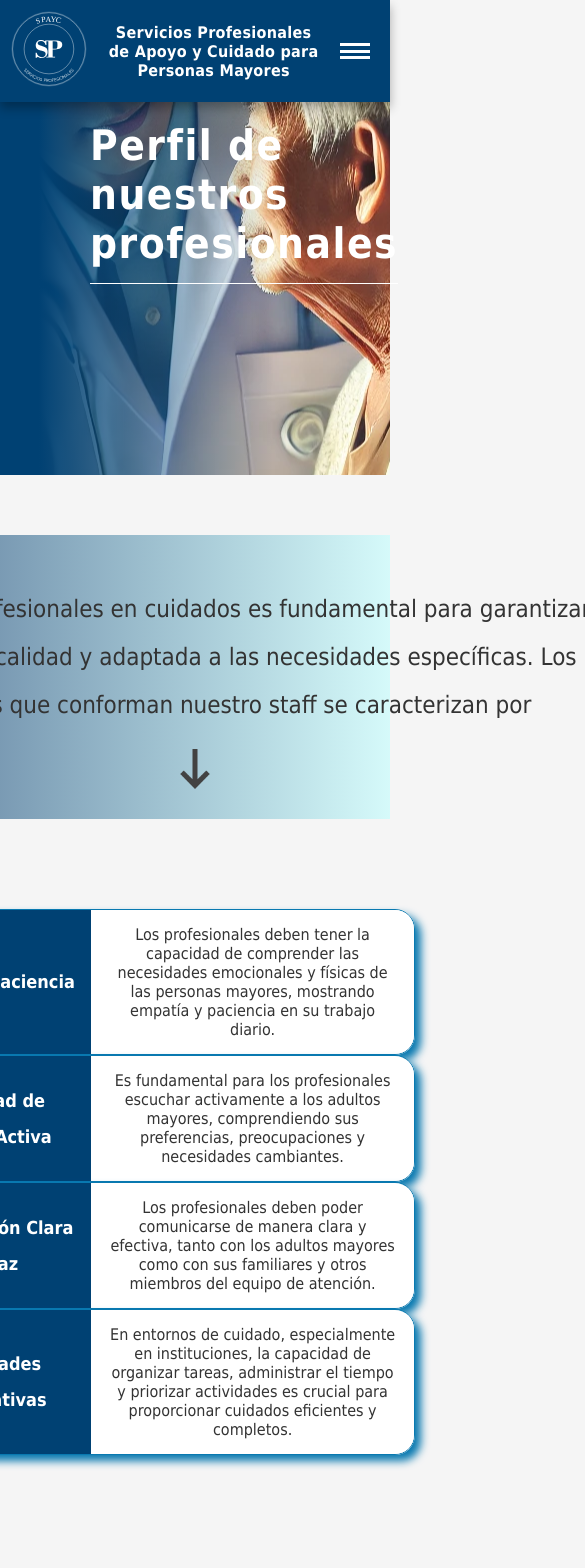
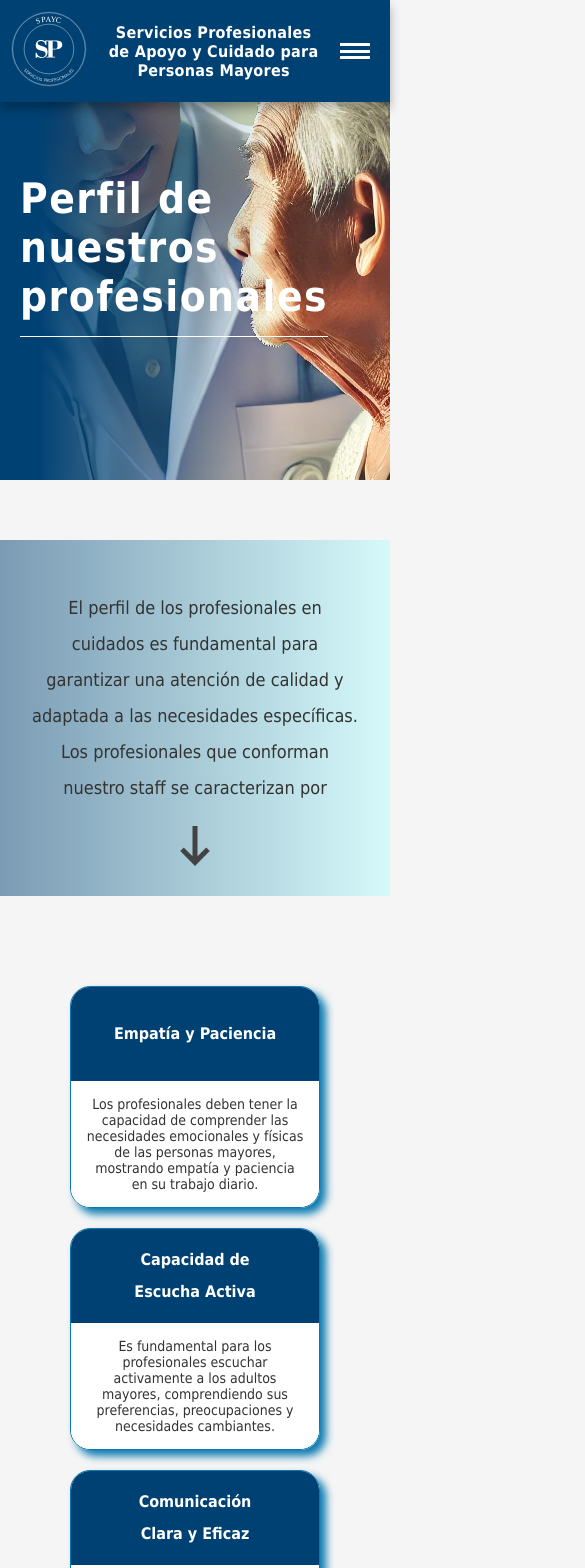
Before and after one commit to Gabriel9022/spayc-front, a React (Vite) app in the folder spayc-frontend/: page /profesionales in a window 390 px wide. Shown: the top 1568 px of the page, 585 px wide, since content can reach past the window. Built offline with nearby package versions, Linux system fonts and the light colour scheme; no server answers; grey boxes are pictures that could not be loaded.

Commit message:
responsive css for Professionals component

```diff
--- a/spayc-frontend/src/Components/Home/Home.css
+++ b/spayc-frontend/src/Components/Home/Home.css
@@ -488,7 +488,7 @@
     }
 
     .home_services_introduction p {
-        font-size: 16px;
+        font-size: var(--font-size-p);
     }
 
     .home_services_items {
--- a/spayc-frontend/src/Components/Profesionals/Profesionals.css
+++ b/spayc-frontend/src/Components/Profesionals/Profesionals.css
@@ -194,3 +194,182 @@
     font-weight: bold;
     align-self: center;
 }
+
+
+/* Responsive section */
+
+@media screen and (max-width: 1280px) {
+    .professional_profile_skills_description {
+        row-gap: 20px;
+    }
+}
+
+@media screen and (max-width: 900px) {
+    .professional_profile_intro p {
+        width: 100%;
+        padding: 20px 40px;
+    }
+
+    .professional_profile_skills_description {
+        width: 60%;
+        padding: 40px 20px;
+    }
+
+    .professional_profile_skills_skill {
+        width: 100%;
+    }
+
+    .professional_profile_skills_skill h3 {
+        font-size: 1rem;
+    }
+
+    .professional_profile_skills_skill p {
+        font-size: 14px;
+    }
+
+    .professional_profile_skills_image {
+        width: 40%;
+        padding: 0 20px;
+    }
+
+    .professional_profile_functions h2 {
+        font-size: 32px;
+    }
+
+    .professional_profile_functions_items {
+        width: 100%;
+    }
+
+    .professional_profile_conclusion p {
+        width: 100%;
+        padding: 0 50px;
+    }
+}
+
+@media screen and (max-width: 768px) {
+    .professional_banner {
+        margin-top: 122px;
+        height: 380px;
+    }
+
+    .professional_banner_title {
+        padding-left: 20px;
+    }
+
+    .professional_profile_skills {
+        flex-direction: column;
+        align-items: center;
+    }
+
+    .professional_profile_skills_description {
+        width: 100%;
+        flex-wrap: wrap;
+        flex-direction: row;
+        justify-content: center;
+        column-gap: 40px;
+    }
+
+    .professional_profile_skills_skill {
+        width: 250px;
+        flex-direction: column;
+    }
+
+    .professional_profile_skills_skill h3 {
+        width: 100%;
+        min-height: 94px;
+        height: min-content;
+    }
+
+    .professional_profile_skills_skill p {
+        width: 100%;
+        align-items: center;
+    }
+
+    .professional_profile_skills_image {
+        width: 50%;
+    }
+}
+
+@media screen and (max-width: 450px) {
+    .professional_banner {
+        margin-top: 118px;
+    }
+
+    .professional_profile_intro p {
+        padding: 20px 30px;
+        font-size: 20px;
+    }
+
+    .professional_profile_skills_skill h3 {
+        text-wrap: balance;
+    }
+
+    .professional_profile_skills_image {
+        width: 70%;
+    }
+
+    .professional_profile_functions h2 {
+        padding: 30px 20px 40px;
+        font-size: 24px;
+        text-align: center;
+    }
+
+    .professional_profile_functions_items {
+        justify-content: center;
+        flex-wrap: wrap;
+        row-gap: 45px;
+    }
+
+    .professional_profile_functions_item h3 {
+        text-wrap: balance;
+    }
+
+    .professional_profile_conclusion p {
+        padding: 0 30px;
+    }
+}
+
+@media screen and (max-width: 390px) {
+    .professional_banner {
+        margin-top: 100px;
+    }
+
+    .professional_profile_intro p {
+        font-size: 18px;
+    }
+
+    .professional_profile_conclusion p {
+        font-size: 18px;
+        text-wrap: pretty;
+    }
+}
+
+@media screen and (max-width: 360px) {
+    .professional_banner {
+        margin-top: 82px;
+    }
+}
+
+@media screen and (max-width: 320px) {
+    .professional_banner_title h1 {
+        font-size: 2rem;
+    }
+
+    .professional_profile_skills_description {
+        padding: 20px;
+    }
+
+    .professional_profile_skills_image {
+        width: 90%;
+    }
+
+    .professional_profile_functions h2 {
+        font-size: 20px;
+        padding: 30px 20px 0px;
+    }
+
+    .professional_profile_conclusion p {
+        font-size: var(--font-size-p);
+        padding: 0 20px;
+    }
+}
```
